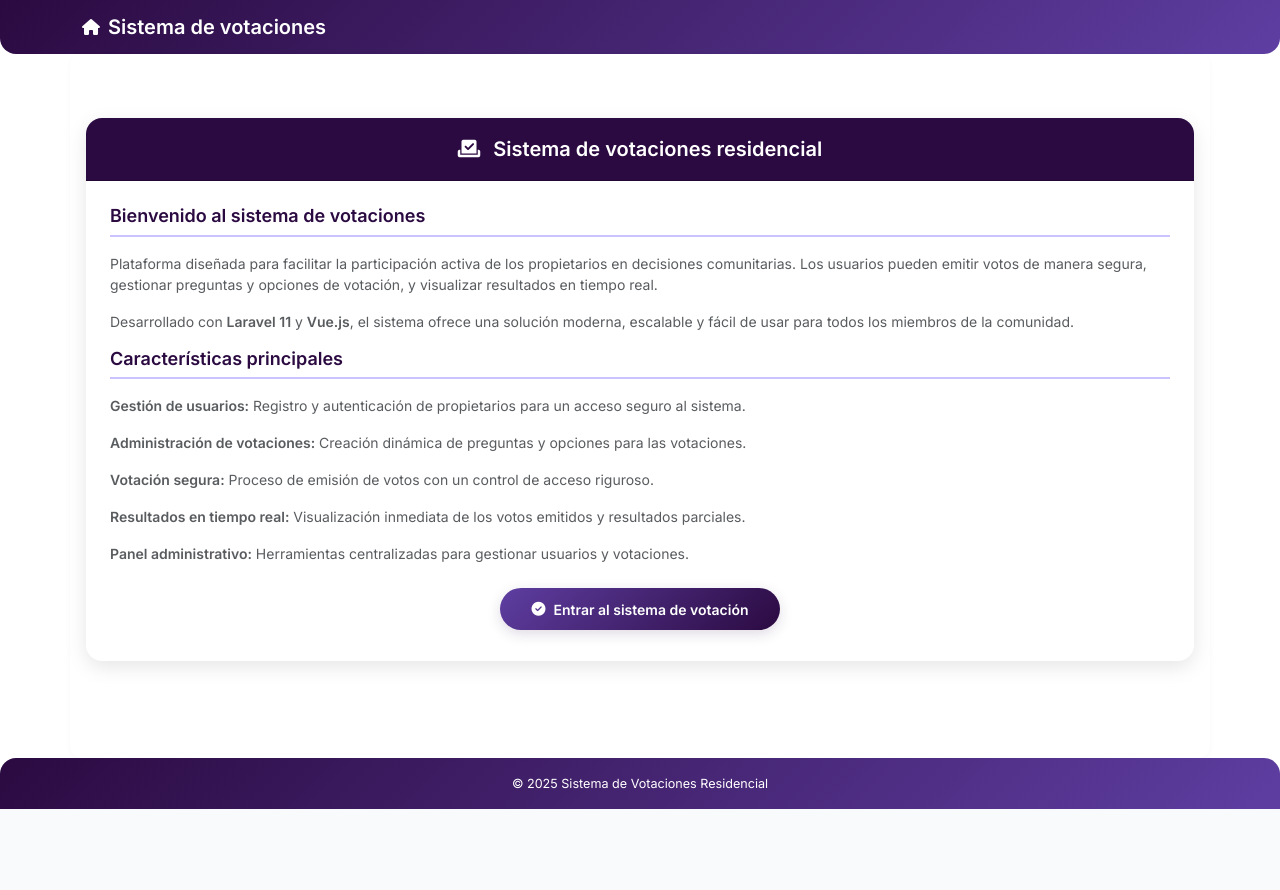
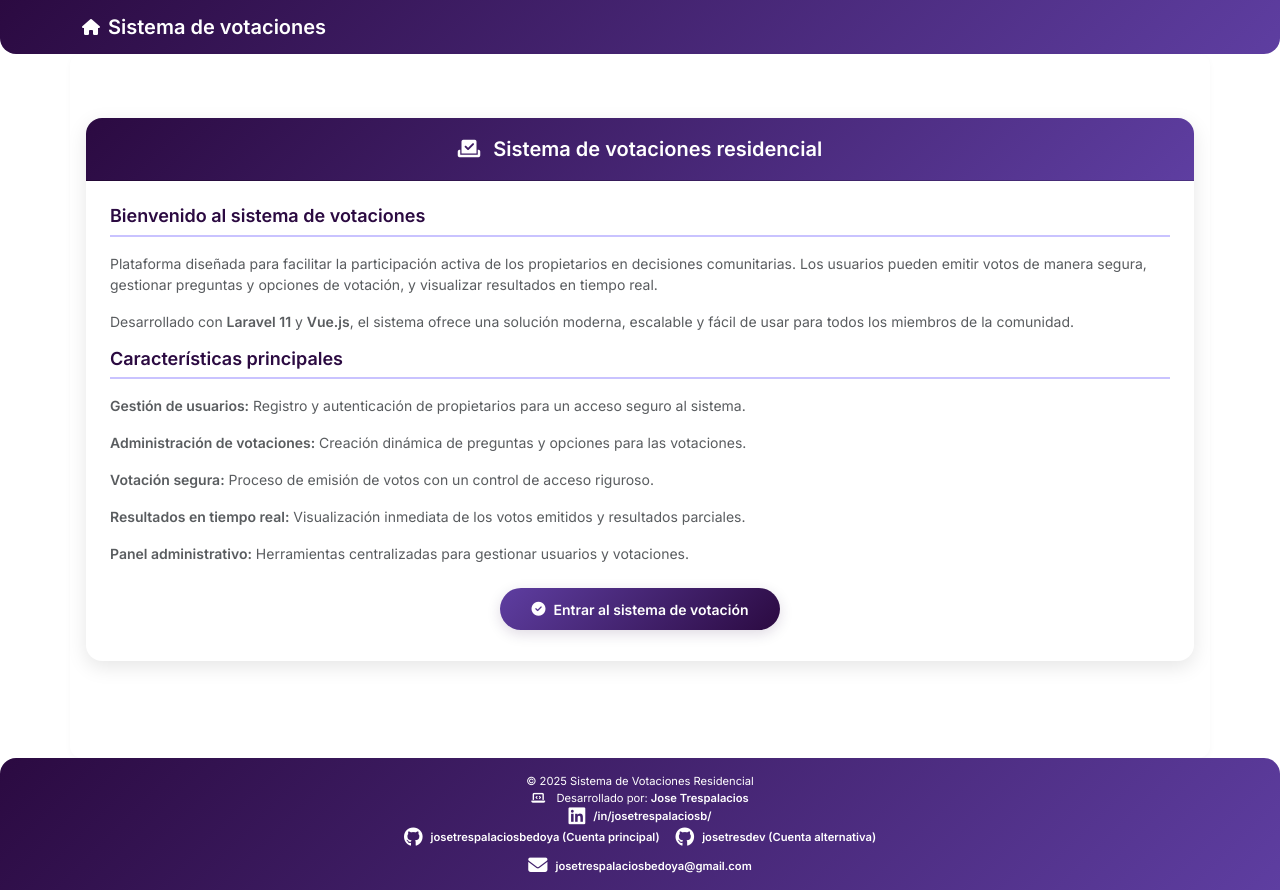
Before and after one commit to josetresdev/residential-voting-frontend, a Vue app: page / in a window 1280 px wide. Before the commit the page ends 809 px from the top, so only its background shows below. Built offline with nearby package versions, Linux system fonts and the light colour scheme.

Commit message:
Footer details

```diff
--- a/src/App.vue
+++ b/src/App.vue
@@ -16,7 +16,54 @@
     </main>
 
     <footer class="footer text-center">
-      <small class="text-white">© 2025 Sistema de Votaciones Residencial</small>
+      <small class="text-white">
+        © 2025 Sistema de Votaciones Residencial
+        <span class="d-block">
+          <i class="fas fa-laptop-code me-2"></i>
+          Desarrollado por:
+          <span>
+            <strong>Jose Trespalacios</strong>
+          </span>
+        </span>
+        <span class="d-block">
+          <a
+            href="https://www.linkedin.com/in/josetrespalaciosb/"
+            target="_blank"
+            class="text-white footer-link"
+          >
+            <i class="fab fa-linkedin me-2"></i>
+            /in/josetrespalaciosb/
+          </a>
+        </span>
+        <span class="d-block">
+          <a
+            href="https://github.com/josetrespalaciosbedoya"
+            target="_blank"
+            class="text-white footer-link me-3"
+          >
+            <i class="fab fa-github me-2"></i>
+            josetrespalaciosbedoya (Cuenta principal)
+          </a>
+          <a
+            href="https://github.com/josetresdev"
+            target="_blank"
+            class="text-white footer-link"
+          >
+            <i class="fab fa-github me-2"></i>
+            josetresdev (Cuenta alternativa)
+          </a>
+        </span>
+        <div class="mt-2">
+          <a
+            href="mailto:josetrespalaciosbedoya@gmail.com"
+            target="_blank"
+            class="text-white footer-link"
+          >
+            <i class="fas fa-envelope me-2"></i>
+            josetrespalaciosbedoya@gmail.com
+          </a>
+        </div>
+      </small>
     </footer>
   </div>
 </template>
@@ -92,17 +139,41 @@ export default {
   text-align: center;
   padding: 1em;
   color: white;
-  font-size: 0.9rem;
+  font-size: 0.8rem; /* Adjusted for footer */
   box-shadow: none;
   border-radius: 16px 16px 0 0;
   width: 100%;
 }
 
-.text-white {
+.footer-link {
   color: white;
+  text-decoration: none;
+  display: inline-flex;
+  align-items: center;
+  transition: color 0.3s ease;
+  font-weight: 600;
+
+  i {
+    font-size: 1.2rem;
+  }
+
+  &:hover {
+    color: #c9c3ff;
+  }
 }
 
 .me-2 {
   margin-right: 0.5rem;
 }
+
+.mt-2 {
+  margin-top: 1rem;
+}
+
+@media (max-width: 767px) {
+  .footer-link {
+    display: block;
+    margin-bottom: 0.5rem;
+  }
+}
 </style>
--- a/src/views/HomeView.vue
+++ b/src/views/HomeView.vue
@@ -95,12 +95,12 @@ html,
   border: none;
   background-color: #ffffff;
   margin-bottom: 0;
-  margin-top: 2rem; /* Espacio adicional arriba del card */
-  margin-bottom: 2rem; /* Espacio adicional abajo del card */
+  margin-top: 2rem;
+  margin-bottom: 2rem;
 }
 
 .card-header {
-  background-color: #2b0a41;
+  background: linear-gradient(135deg, #2b0a41, #5e3ea1);
   color: #ffffff;
   text-align: center;
   font-size: 1.25rem;
```
